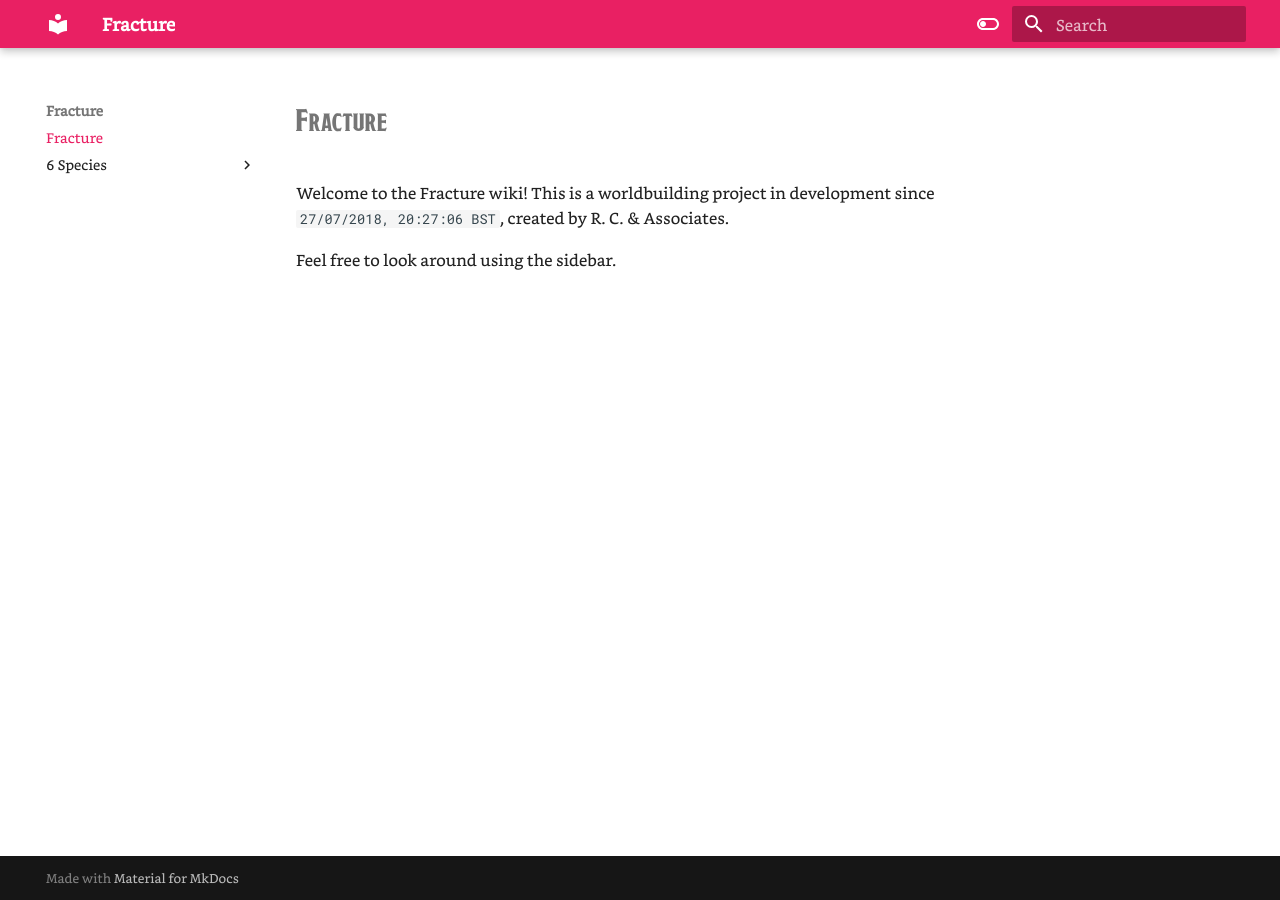
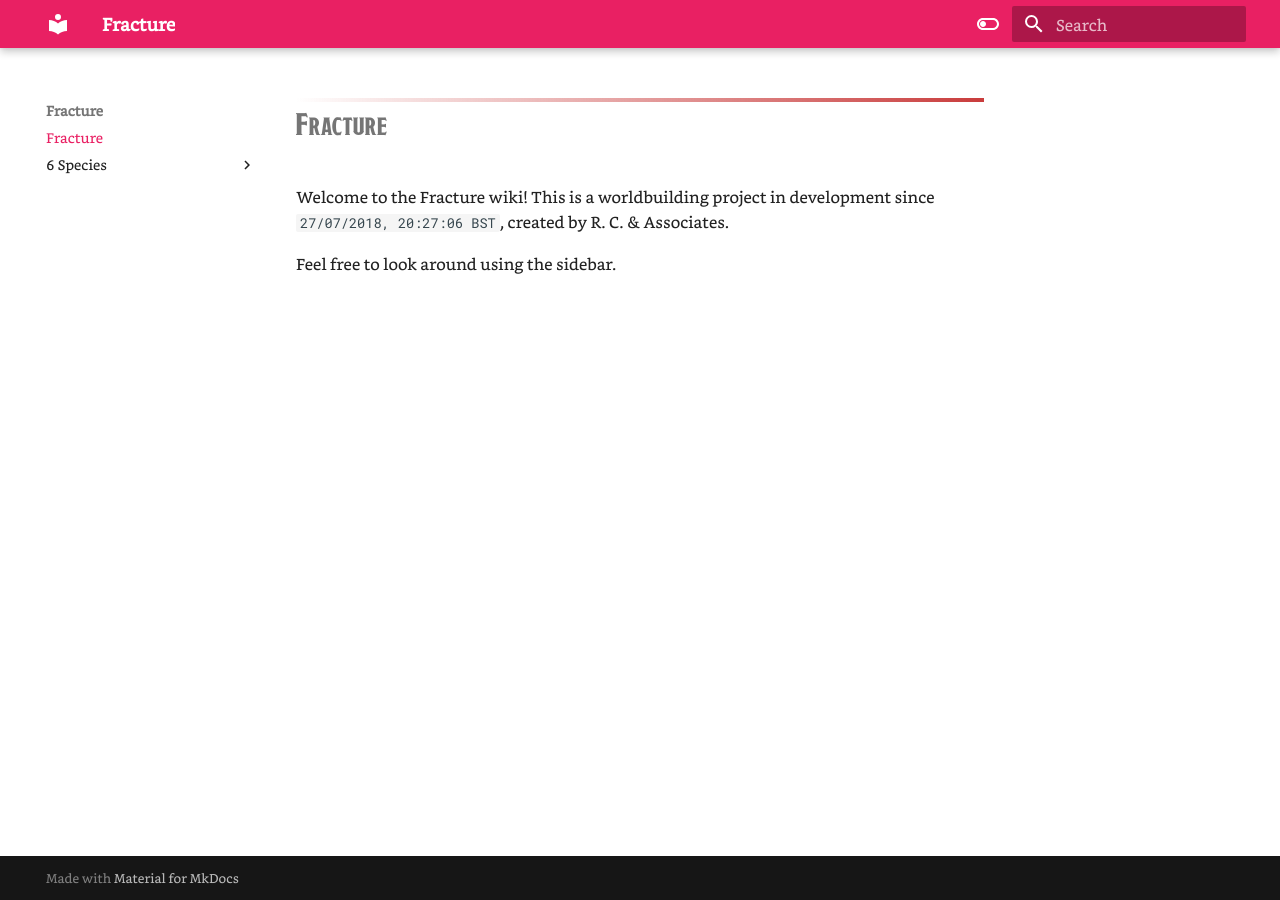
Before and after one commit to fennecpixels/FractureOnline, an MkDocs documentation site: the page built from docs/index.md, in a window 1280 px wide. Built offline with MkDocs 1.6.1 and Material for MkDocs 9.7.7, drawn with Linux system fonts in a browser that asks for light colours.

Commit message:
Add underline to h1

```diff
--- a/docs/stylesheets/extra.css
+++ b/docs/stylesheets/extra.css
@@ -15,3 +15,14 @@
 :root {
   --md-text-font: "Bookerly";
 }
+
+/* h1 underline */
+.md-typeset h1::before{
+  content: "";
+  display: block;
+  width: 100%;
+  height: 4px;
+  left: 0;
+  border: none;
+  background: linear-gradient(to left, #c93c3c, transparent);
+}
```
